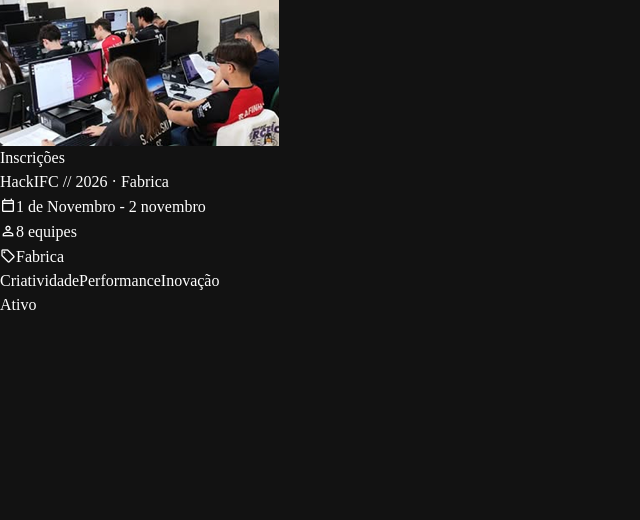
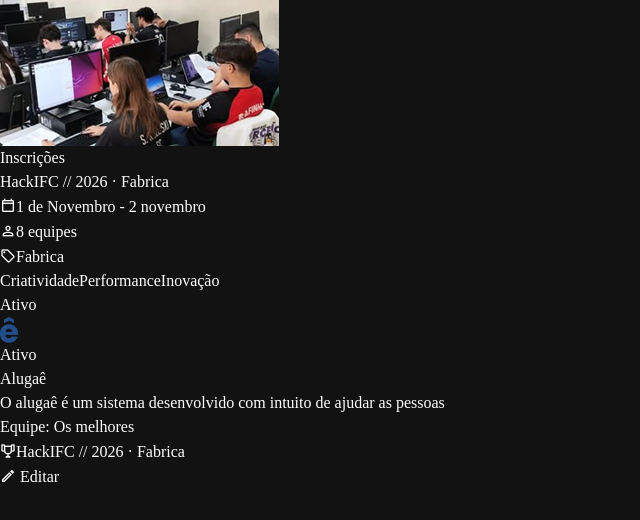
Before and after one commit to fabricadesoftware-ifc/fabricaHackathon_frontEnd, a Vue app: page / in a window 1280 px wide. Shown: the top 520 px of the page, without its empty margins (0-640 px from the left). Built offline with nearby package versions, Linux system fonts and the light colour scheme; a small style sheet from the web is missing.

Commit message:
feat#6/-component-ProjectCard-criado

```diff
--- a/src/App.vue
+++ b/src/App.vue
@@ -1,6 +1,7 @@
 <script lang="ts" setup>
   import EventCard from './components/ui/eventCard.vue';
   import StatusProject from './components/ui/statusProject.vue';
+  import ProjectCard from './components/ui/projectCard.vue';
 
 </script>
 
@@ -16,7 +17,7 @@
             statusLabel="Inscrições"
             :tags="['Criatividade', 'Performance', 'Inovação']"
             :teams="8"
-            title="HackIFC // 2026 · Fabrica"
+            title="HackIFC // 2026"
         />
     </div>
   </div>
@@ -27,6 +28,18 @@
       status="ativo"
     />
   </div>
+
+  <div>
+    <ProjectCard
+        logo="/images/logo.png"
+        status="ativo"
+        statusLabel="Ativo"
+        description="O alugaê é um sistema desenvolvido com intuito de ajudar as pessoas"
+        title="Alugaê"
+        team="Os melhores"
+        event="HackIFC // 2026 · Fabrica"
+    />
+  </div>
 </template>
 
   <style>
--- a/src/components/ui/eventCard.vue
+++ b/src/components/ui/eventCard.vue
@@ -9,7 +9,7 @@
         </div>
 
         <div class="p-4 flex flex-col gap-3">
-            <h2 class="font-semibold text-base text-gray-900">{{ title }}</h2>
+            <h2 class="font-semibold text-base text-gray-900">{{ title }} · {{ location }}</h2>
 
             <div class="flex items-center gap-2 text-sm text-gray-500">
                 <span class="mdi mdi-calendar-blank-outline text-xl"></span>
--- /dev/null
+++ b/src/components/ui/projectCard.vue
@@ -0,0 +1,47 @@
+<template>
+    <div class="rounded-md bg-white shadow-md p-4 flex flex-col gap-3 w-72">
+
+        <div class="flex items-start justify-between">
+            <div class="w-12 h-12 rounded-full border border-gray-200 overflow-hidden flex items-center justify-center">
+                <img  :alt="title" class="" :src="logo"  />
+            </div>
+
+            <statusProject :label="statusLabel" :status="status"  />
+        </div>
+
+        <h2 class="font-semibold text-base text-gray-900">{{ title }}</h2>
+
+        <p class="text-sm text-gray-500">{{ description }}</p>
+
+        <p class="text-sm text-gray-500">
+            Equipe: <span class="font-medium text-gray-900">{{ team }}</span>
+        </p>
+
+        <div class="flex items-center gap-2 text-sm text-blue-600 font-medium">
+            <span class="mdi mdi-trophy-outline text-lg"></span>
+            <span>{{ event }}</span>
+        </div>
+
+        <button class="flex items-center gap-2 border border-gray-300 rounded-lg px-4 py-1 text-sm text-gray-700 bg-gray-100 hover:bg-gray-200 w-fit">
+            <span class="mdi mdi-pencil-outline text-base"></span>
+            Editar
+        </button>
+
+    </div>
+</template>
+
+<script setup lang="ts">
+import statusProject from './statusProject.vue';
+
+type Status = 'finalizado' | 'ativo'
+
+defineProps<{
+    logo: string
+    status: Status
+    statusLabel: string
+    title: string
+    description: string
+    team: string
+    event: string
+}>()
+</script>
--- a/src/components/ui/statusProject.vue
+++ b/src/components/ui/statusProject.vue
@@ -17,7 +17,7 @@
 
     const variants: Record<Status, string> = {
       ativo: 'bg-green-500',
-      finalizado: 'bg-neutral-900',
+      finalizado: 'bg-neutral-700',
     }
 
     return `${base} ${variants[props.status]}`
--- a/src/components/ui/statusSelect.vue
+++ b/src/components/ui/statusSelect.vue
@@ -19,7 +19,7 @@
       inscricoes: 'bg-green-500',
       avaliacao: 'bg-purple-500',
       andamento: 'bg-blue-500',
-      finalizado: 'bg-neutral-900',
+      finalizado: 'bg-neutral-700',
     }
 
     return `${base} ${variants[props.status]}`
```
Also changed, not shown: public/images/logo.png (added).
